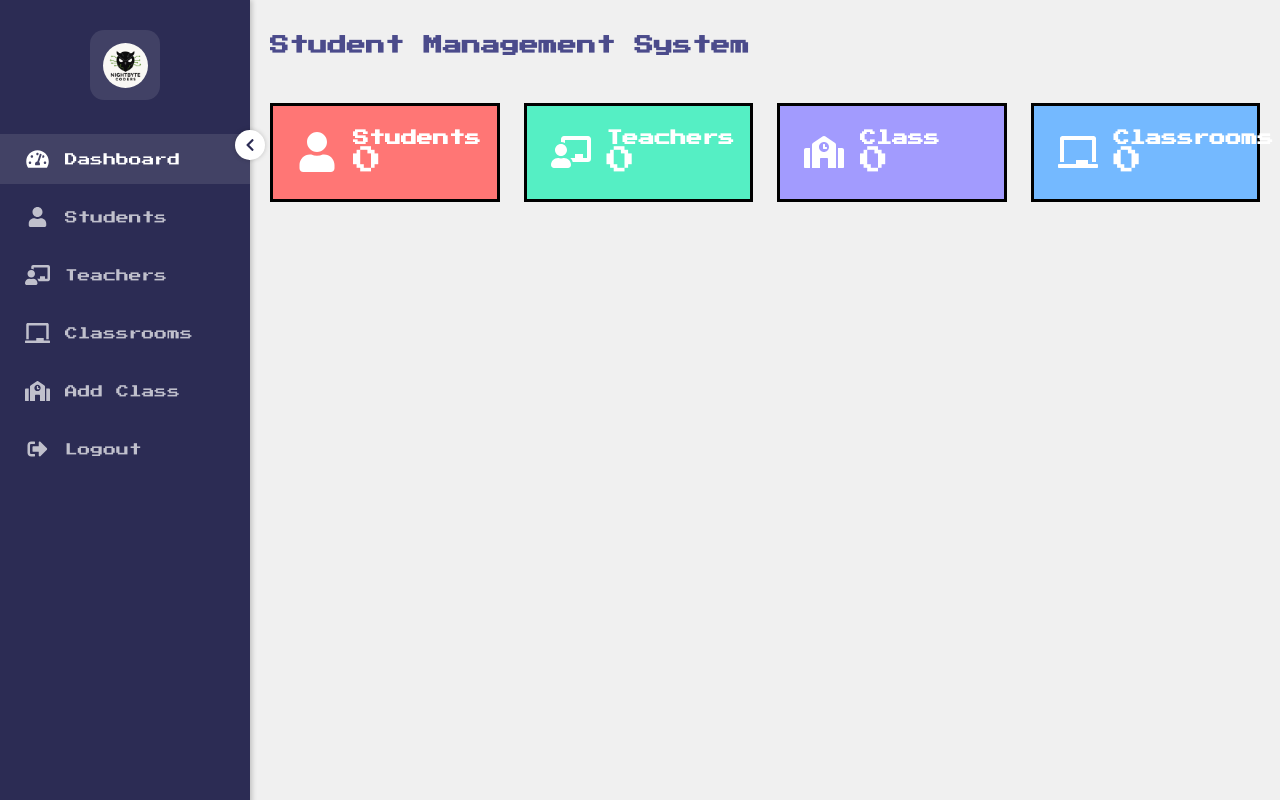
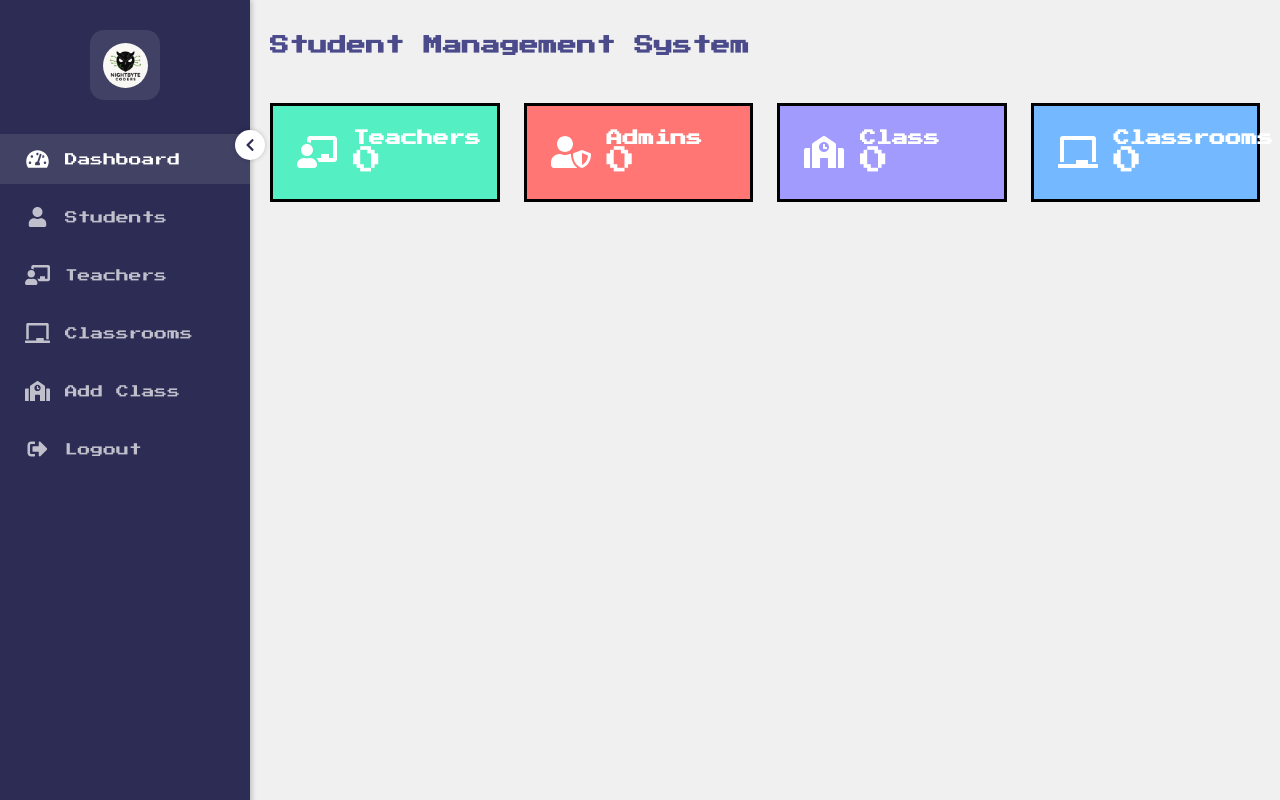
Before and after one commit to codeyatoh/student-management-system, a React (Vite) app: page /dashboard in a window 1280 px wide. Built offline with nearby package versions, Linux system fonts and the light colour scheme; no server answers; the database is empty.

Commit message:
feat: realtime Firestore count for teachers and admins on Dashboard

```diff
--- a/src/components/Dashboard/DashBoard.jsx
+++ b/src/components/Dashboard/DashBoard.jsx
@@ -1,4 +1,4 @@
-import React, { useState } from 'react';
+import React, { useState, useEffect } from 'react';
 import { Link, useLocation } from 'react-router-dom';
 import {
   FaTachometerAlt, FaUser, FaChalkboardTeacher, FaUserShield, FaChalkboard,
@@ -6,20 +6,37 @@ import {
 } from 'react-icons/fa';
 import './Dashboard.css';
 import nightbyteLogo from '../../assets/nightbyte.png';
+import { db } from '../../assets/firebase-config';
+import { collection, onSnapshot } from 'firebase/firestore';
 
 const Dashboard = () => {
   const [isSidebarCollapsed, setIsSidebarCollapsed] = useState(false);
   const location = useLocation();
+  const [teacherCount, setTeacherCount] = useState(0);
+  const [adminCount, setAdminCount] = useState(0);
 
-  // TODO: Fetch dynamic stats from Firestore here using useEffect
+  useEffect(() => {
+    // Listen for real-time updates for teachers
+    const unsubTeachers = onSnapshot(collection(db, 'teachers'), (snapshot) => {
+      setTeacherCount(snapshot.size);
+    });
+    // Listen for real-time updates for admins
+    const unsubAdmins = onSnapshot(collection(db, 'admins'), (snapshot) => {
+      setAdminCount(snapshot.size);
+    });
+    return () => {
+      unsubTeachers();
+      unsubAdmins();
+    };
+  }, []);
 
   const toggleSidebar = () => {
     setIsSidebarCollapsed(!isSidebarCollapsed);
   };
 
   const stats = [
-    { label: 'Students', value: 0, color: '#ff7675', icon: <FaUser /> },
-    { label: 'Teachers', value: 0, color: '#55efc4', icon: <FaChalkboardTeacher /> },
+    { label: 'Teachers', value: teacherCount, color: '#55efc4', icon: <FaChalkboardTeacher /> },
+    { label: 'Admins', value: adminCount, color: '#ff7675', icon: <FaUserShield /> },
     { label: 'Class', value: 0, color: '#a29bfe', icon: <FaSchool /> },
     { label: 'Classrooms', value: 0, color: '#74b9ff', icon: <FaChalkboard /> },
   ];
```
